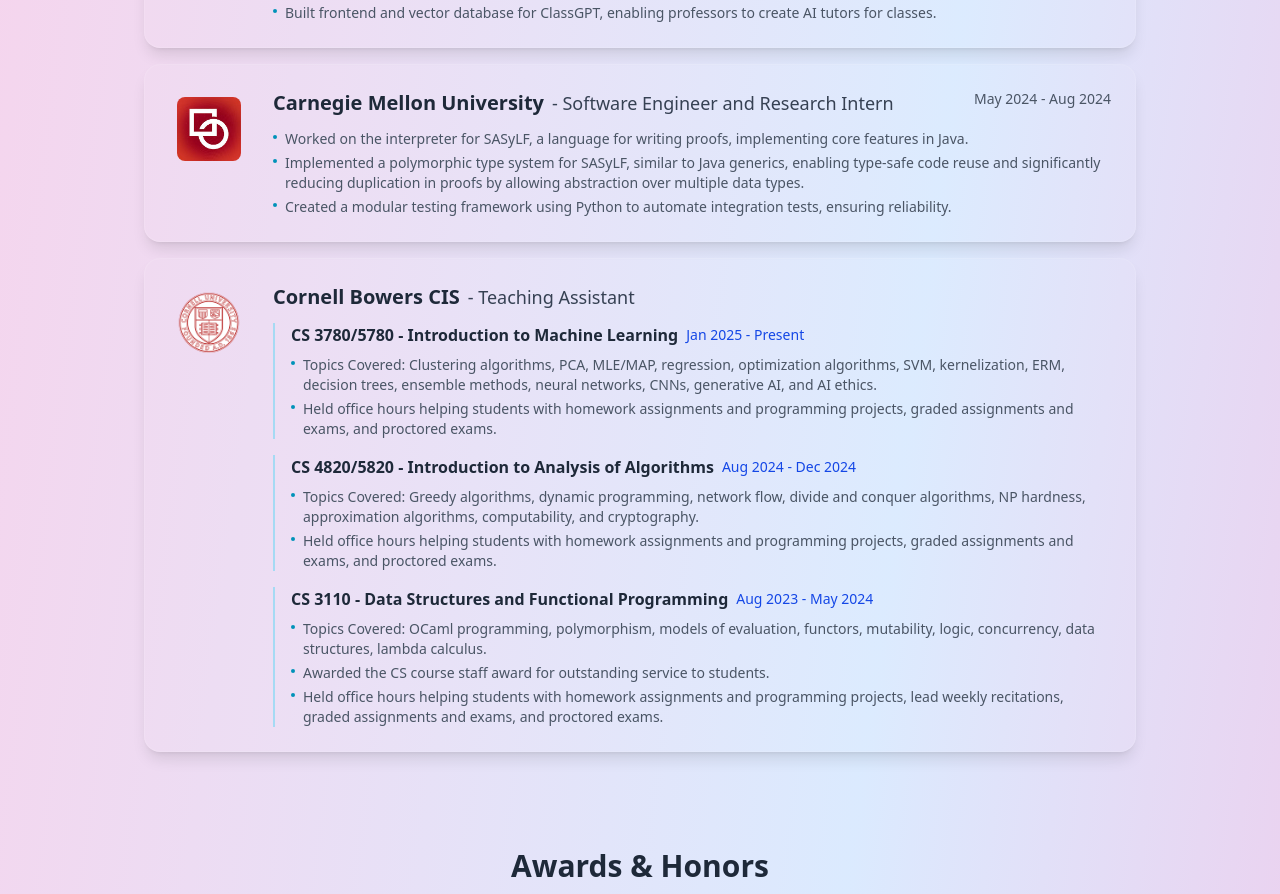
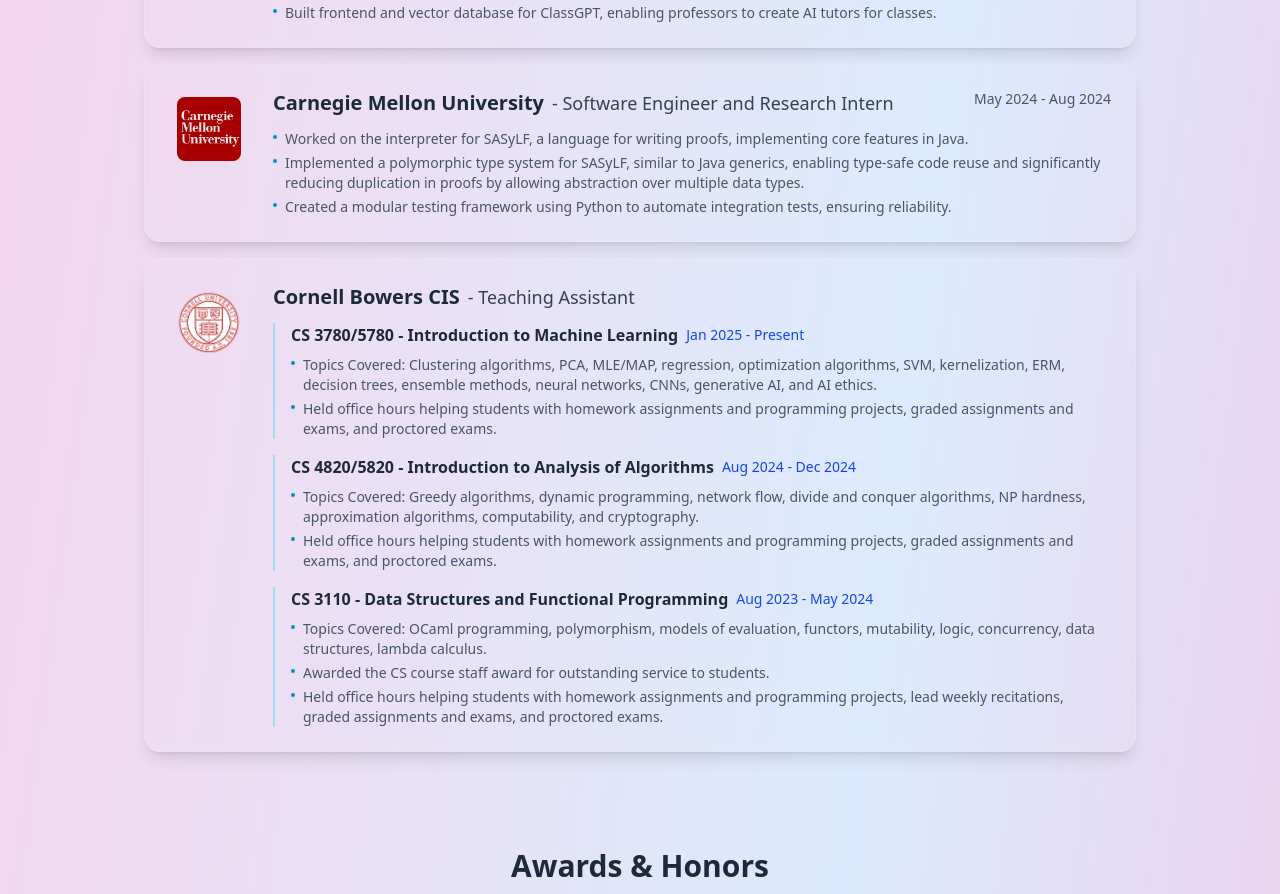
Before and after one commit to LambdaAK/Alex-Kozik-Portfolio, a React (Vite) app: page / in a window 1280 px wide. Shown: the part 2392-3286 px from the top of the page. Built offline with nearby package versions, Linux system fonts and the light colour scheme.

Commit message:
Modified the CMU logo

```diff
--- a/src/App.tsx
+++ b/src/App.tsx
@@ -265,7 +265,7 @@ const experienceData = [
   },
   {
     company: 'Carnegie Mellon University',
-    logo: '/S3D.jpeg',
+    logo: '/CMU.png',
     position: 'Software Engineer and Research Intern',
     duration: 'May 2024 - Aug 2024',
     description: [
```
Also changed, not shown: public/CMU.png (added).
